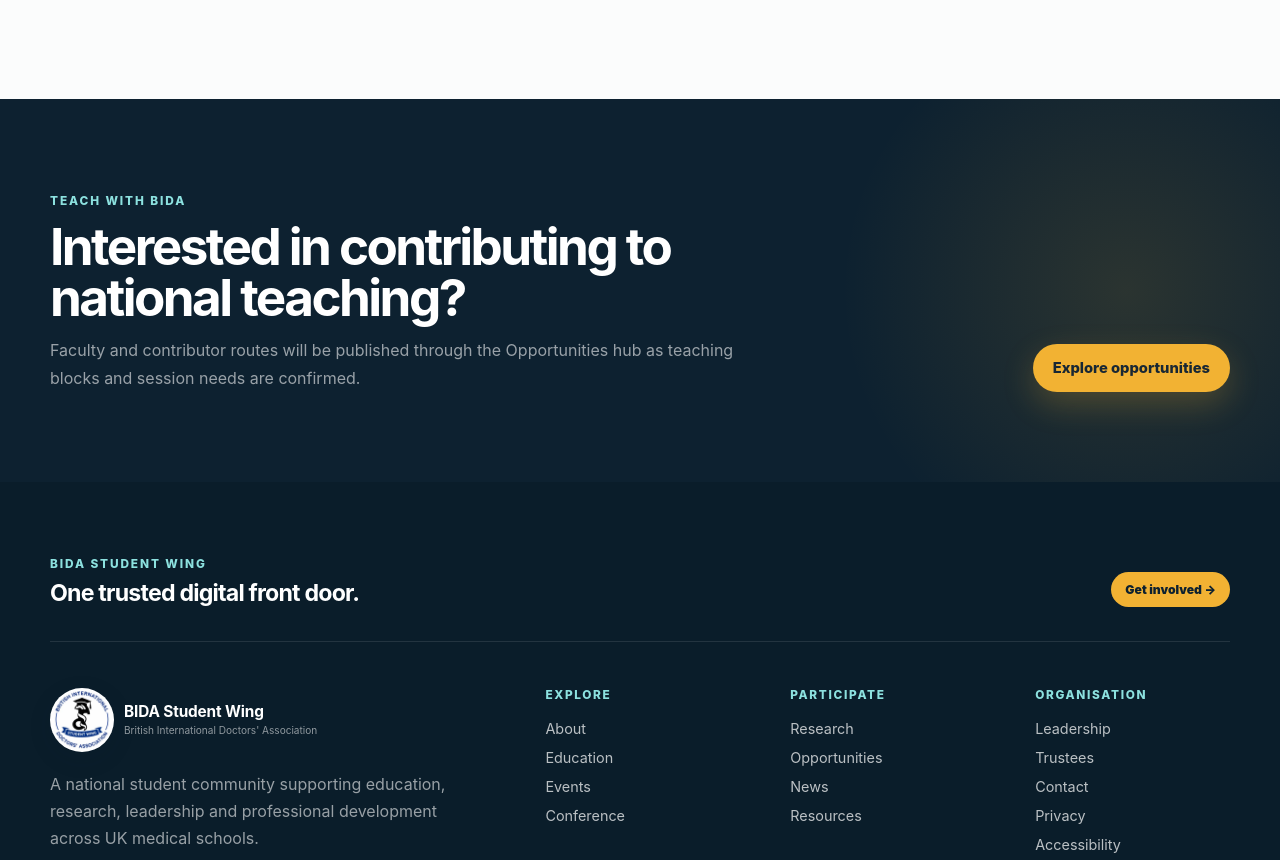
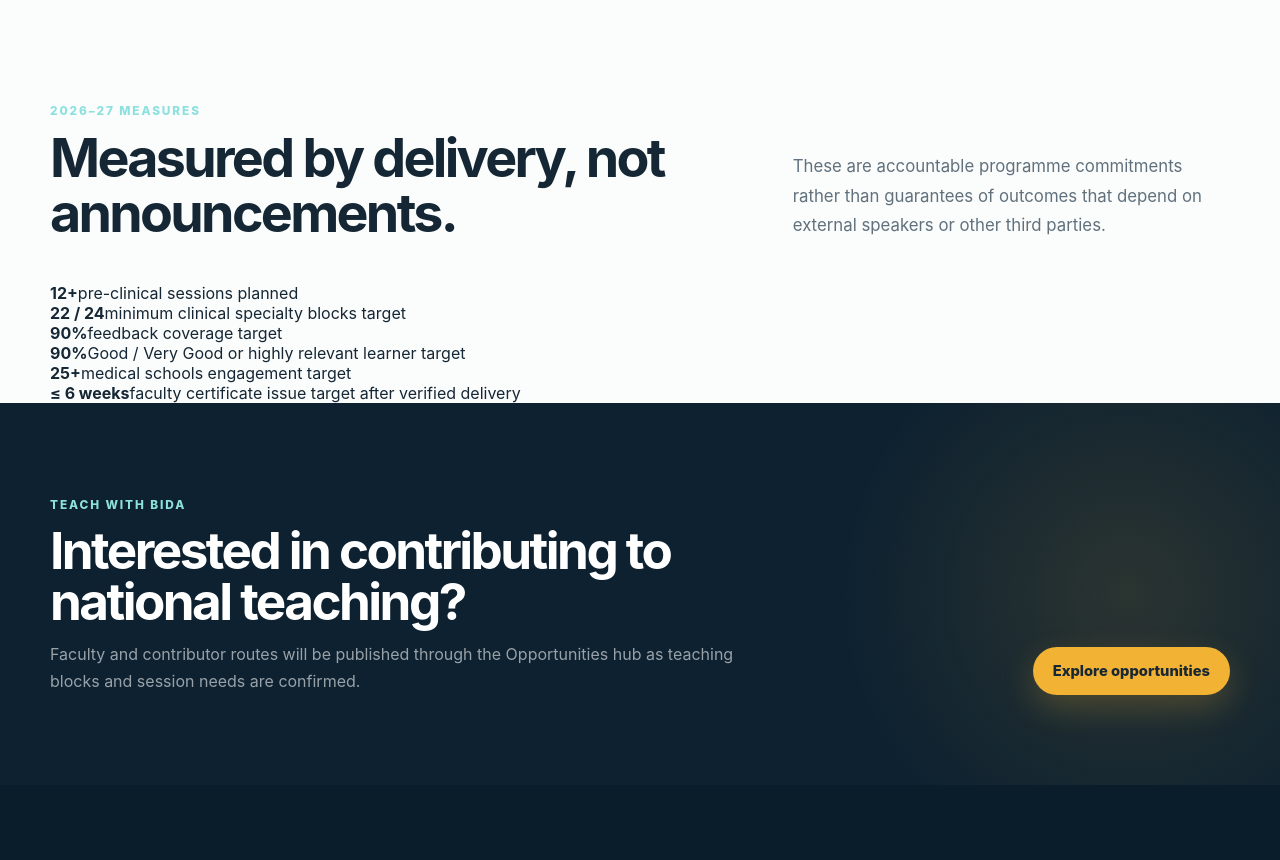
Before and after one commit to faisalmhalnawab/bida-student-wing, a Next.js app: page /education in a window 1280 px wide. Shown: the part 2907-3767 px from the top of the page. Built offline with nearby package versions, Linux system fonts and the light colour scheme.

Commit message:
Add National Teaching measures of success

```diff
--- a/app/education/page.tsx
+++ b/app/education/page.tsx
@@ -189,6 +189,30 @@
         </div>
       </section>
 
+      <section className="teaching-measures-section">
+        <div className="shell">
+          <div className="section-heading">
+            <div>
+              <span className="eyebrow light">2026–27 measures</span>
+              <h2>Measured by delivery, not announcements.</h2>
+            </div>
+            <p>
+              These are accountable programme commitments rather than guarantees
+              of outcomes that depend on external speakers or other third parties.
+            </p>
+          </div>
+
+          <div className="measure-grid">
+            <article><strong>12+</strong><span>pre-clinical sessions planned</span></article>
+            <article><strong>22 / 24</strong><span>minimum clinical specialty blocks target</span></article>
+            <article><strong>90%</strong><span>feedback coverage target</span></article>
+            <article><strong>90%</strong><span>Good / Very Good or highly relevant learner target</span></article>
+            <article><strong>25+</strong><span>medical schools engagement target</span></article>
+            <article><strong>≤ 6 weeks</strong><span>faculty certificate issue target after verified delivery</span></article>
+          </div>
+        </div>
+      </section>
+
       <section className="education-cta">
         <div className="shell education-cta-inner">
           <div>
```
